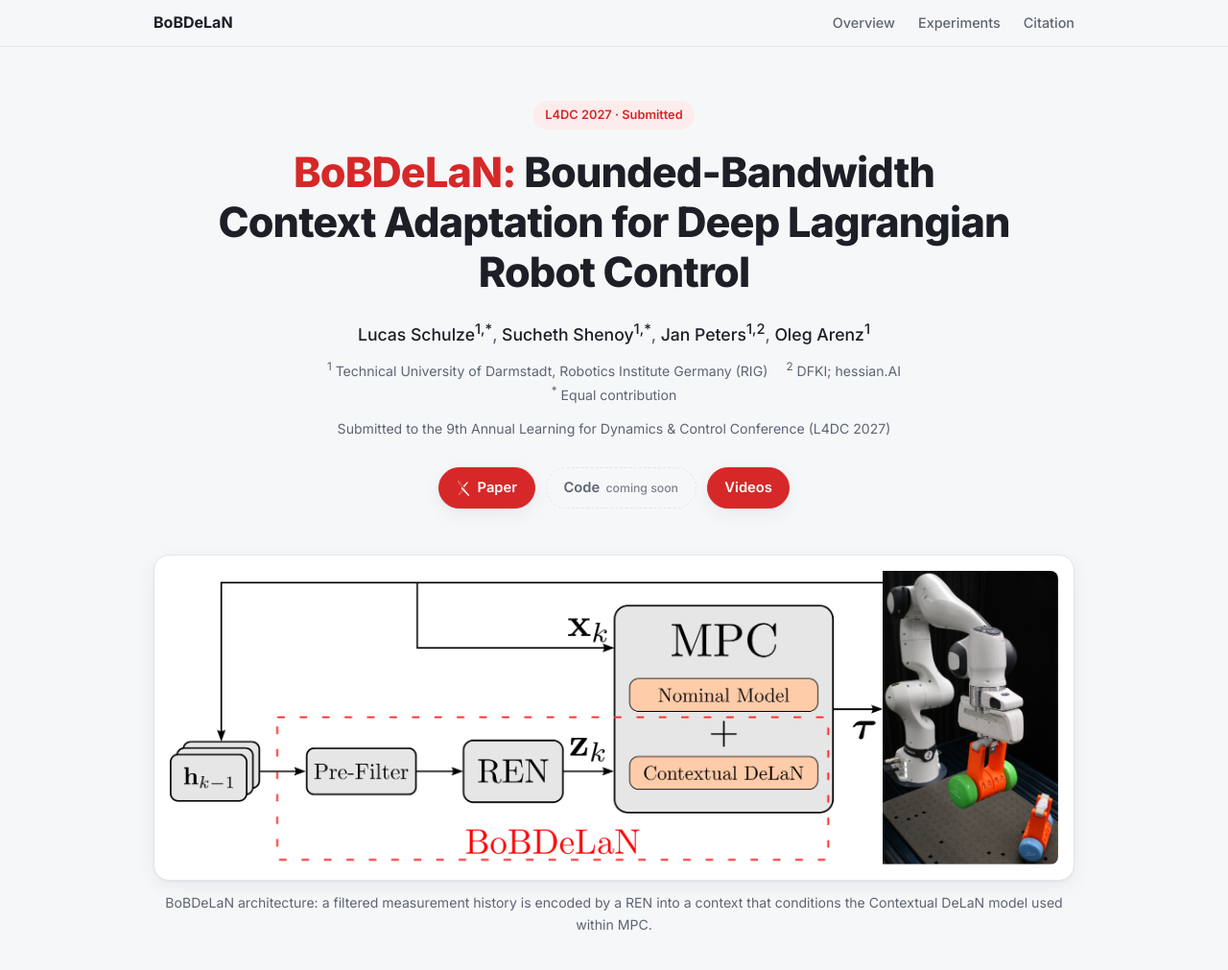
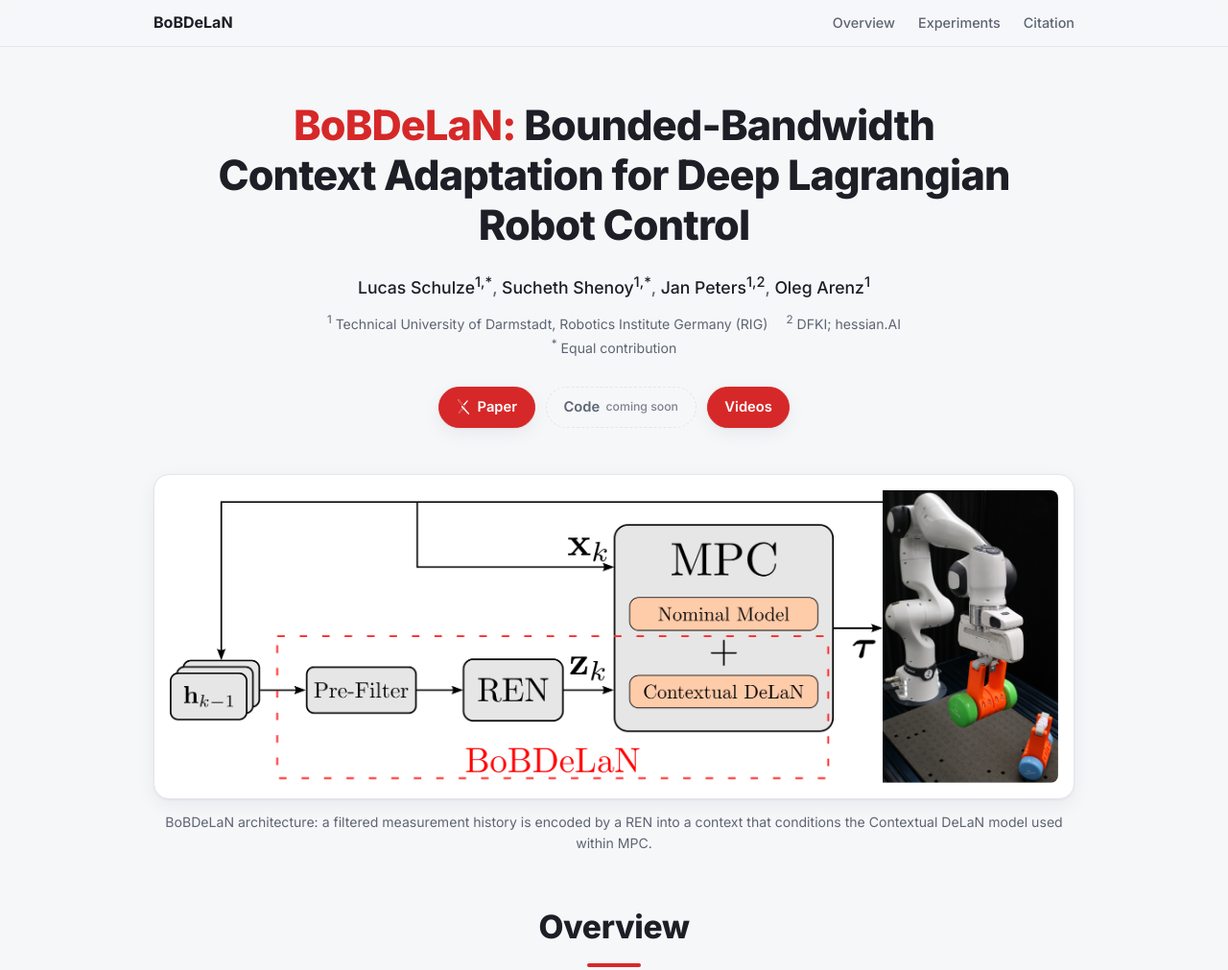
Before and after one commit to Schulze18/bobdelan_website, a plain HTML site: page index.html in a window 1280 px wide. Shown: the top 1011 px of the page at 96% size. Drawn offline with Linux system fonts and the light colour scheme.

Commit message:
- update website

```diff
--- a/index.html
+++ b/index.html
@@ -104,12 +104,10 @@
 
   <div class="wrap" id="top">
     <header>
-      <span class="badge">L4DC 2027 &middot; Submitted</span>
       <h1><span class="name">BoBDeLaN:</span> Bounded-Bandwidth Context Adaptation for Deep Lagrangian Robot Control</h1>
       <p class="authors"><span>Lucas Schulze<sup>1,*</sup></span><span class="sep">,</span> <span>Sucheth Shenoy<sup>1,*</sup></span><span class="sep">,</span> <span>Jan Peters<sup>1,2</sup></span><span class="sep">,</span> <span>Oleg Arenz<sup>1</sup></span></p>
       <p class="affil"><span><sup>1</sup> Technical University of Darmstadt, Robotics Institute Germany (RIG)</span><span><sup>2</sup> DFKI; hessian.AI</span></p>
       <p class="affil"><span><sup>*</sup> Equal contribution</span></p>
-      <p class="affil" style="margin-top:.8rem">Submitted to the 9th Annual Learning for Dynamics &amp; Control Conference (L4DC 2027)</p>
       <div class="buttons">
         <a class="btn primary" href="https://arxiv.org/abs/2611.21209" target="_blank" rel="noopener"><svg width="16" height="16" viewBox="0 0 24 24" fill="currentColor" aria-hidden="true"><path d="M3.8423 0a1.0037 1.0037 0 0 0-.922.6078c-.1536.3687-.0438.6275.2938 1.1113l6.9185 8.3597-1.0223 1.1058a1.0393 1.0393 0 0 0 .003 1.4229l1.2292 1.3135-5.4391 6.4444c-.2803.299-.4538.823-.2971 1.1986a1.0253 1.0253 0 0 0 .9585.635.9133.9133 0 0 0 .6891-.3405l5.783-6.126 7.4902 8.0051a.8527.8527 0 0 0 .6835.2597.9575.9575 0 0 0 .8777-.6138c.1577-.377-.017-.7502-.306-1.1407l-7.0518-8.3418 1.0632-1.13a.9626.9626 0 0 0 .0089-1.3165L4.6336.4639s-.3733-.4535-.768-.463zm0 .272h.0166c.2179.0052.4874.2715.5644.3639l.005.006.0052.0055 10.169 10.9905a.6915.6915 0 0 1-.0072.945l-1.0666 1.133-1.4982-1.7724-8.5994-10.39c-.3286-.472-.352-.6183-.2592-.841a.7307.7307 0 0 1 .6704-.4401Zm14.341 1.5701a.877.877 0 0 0-.6554.2418l-5.6962 6.1584 1.6944 1.8319 5.3089-6.5138c.3251-.4335.479-.6603.3247-1.0292a1.1205 1.1205 0 0 0-.9763-.689zm-7.6557 12.2823 1.3186 1.4135-5.7864 6.1295a.6494.6494 0 0 1-.4959.26.7516.7516 0 0 1-.706-.4669c-.1119-.2682.0359-.6864.2442-.9083l.0051-.0055.0047-.0055z"/></svg> Paper</a>
         <span class="btn disabled">Code <small>coming soon</small></span>
```
Also changed, not shown: 1 other file.
